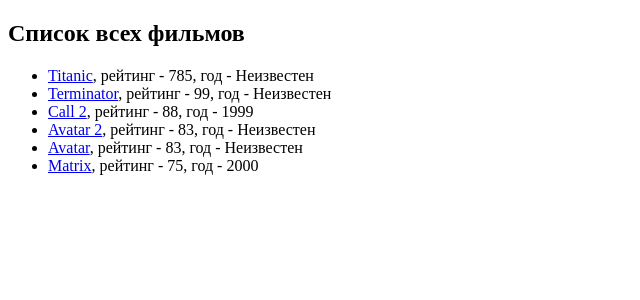
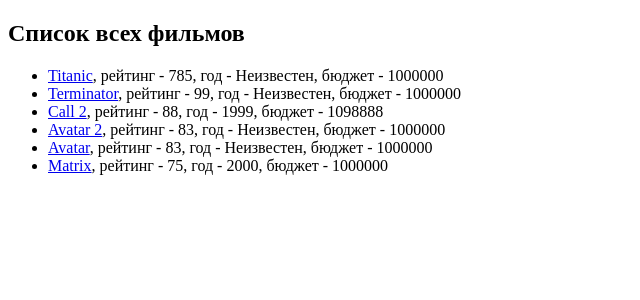
Before and after one commit to data-hex/movie_proj, a Django app: page / in a window 1280 px wide. Shown: the top 300 px of the page, without its empty margins (0-640 px from the left). Run offline with Django 4.2, Linux system fonts and the light colour scheme; data comes from the database, SQL or seed files in the repository.

Commit message:
add budget

```diff
--- a/movie_app/templates/movie_app/all_movies.html
+++ b/movie_app/templates/movie_app/all_movies.html
@@ -7,7 +7,11 @@
     <h2>Список всех фильмов</h2>
         <ul>
             {% for movie in movies %}
-                 <li><a href="{{ movie.get_url }}">{{ movie.name }}</a>, рейтинг - {{ movie.rating }}, год - {{ movie.year|default:"Неизвестен" }} </li>
+                 <li><a href="{{ movie.get_url }}">{{ movie.name }}</a>,
+                     рейтинг - {{ movie.rating }},
+                     год - {{ movie.year|default:"Неизвестен" }},
+                     бюджет - {{ movie.budget }}
+                 </li>
             {% endfor %}
         </ul>
 
```
